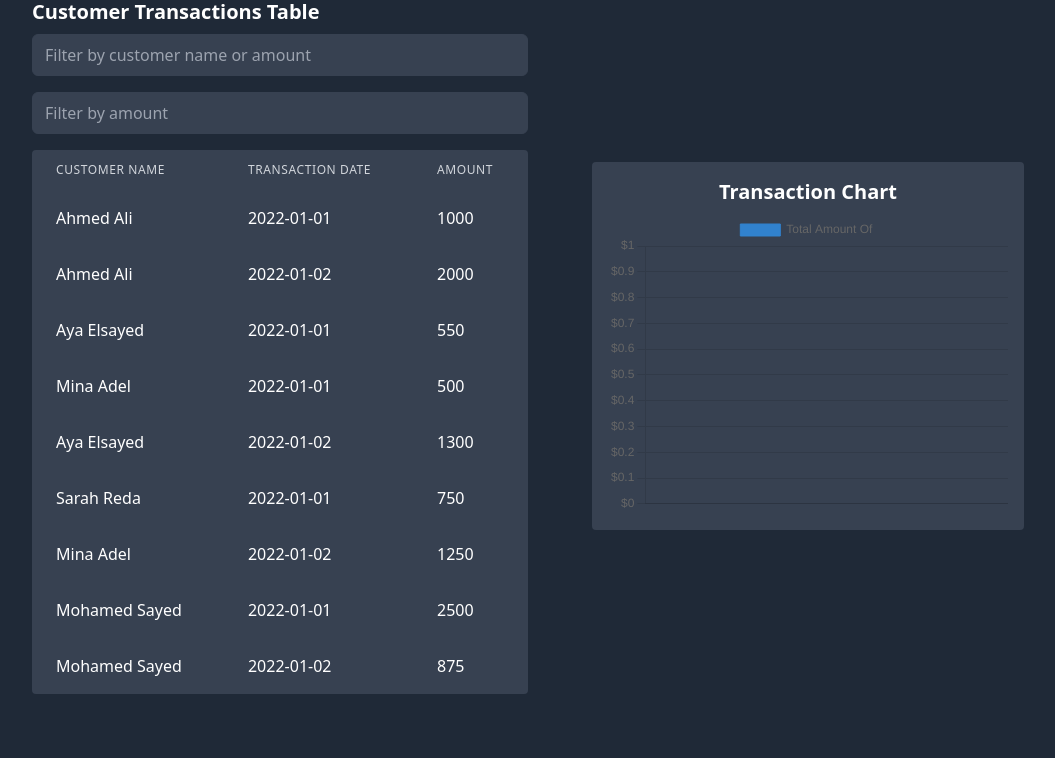
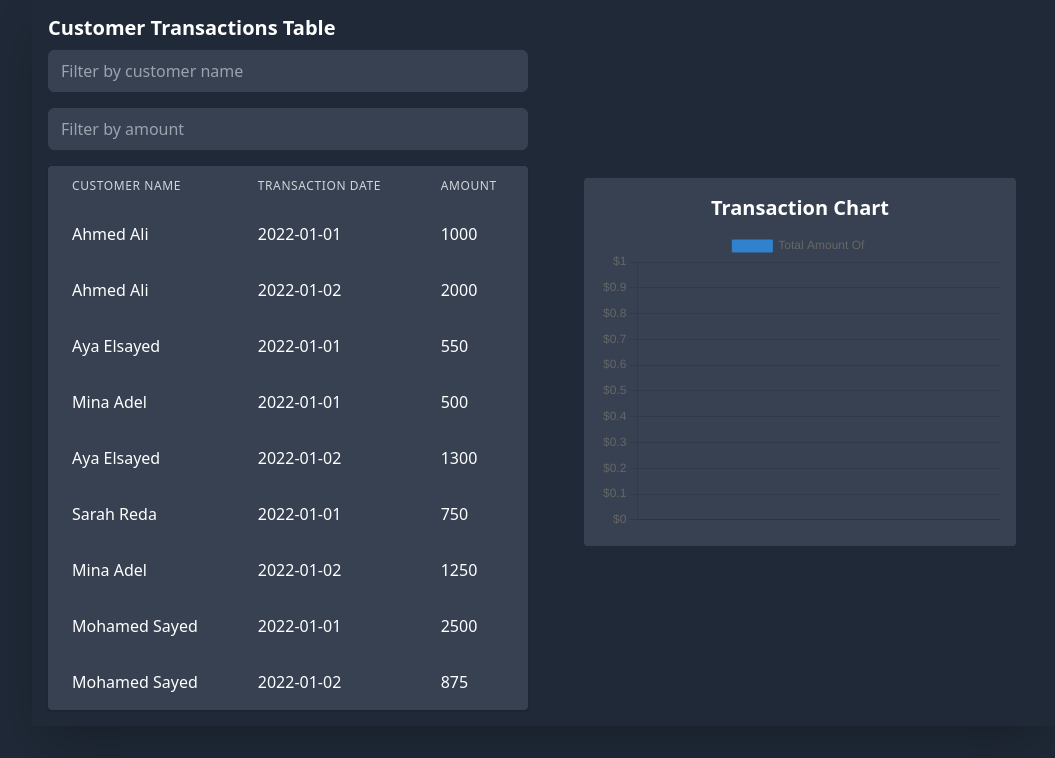
Before and after one commit to imrdoctor/Customer-Transactions, a plain HTML site: page index.html in a window 1280 px wide. Shown: the part 86-844 px from the top of the page, without its empty margins (96-1151 px from the left). Before the commit the page ends 812 px from the top, so only its background shows below. Drawn offline with nearby package versions, Linux system fonts and the light colour scheme.

Commit message:
Update index.html

```diff
--- a/index.html
+++ b/index.html
@@ -5,19 +5,18 @@
     <meta name="viewport" content="width=device-width, initial-scale=1.0">
     <title>Customer Transactions App</title>
     <link href="https://cdn.jsdelivr.net/npm/tailwindcss@2.2.19/dist/tailwind.min.css" rel="stylesheet">
-    <!-- استخدمت التيلوند جاهز وعارف انه غلط عشان الوقت بس  -->
-     <link rel="stylesheet" href="css/style.css">
+    <link rel="stylesheet" href="css/style.css">
 </head>
 <body class="bg-gray-800 text-white p-8">
 
     <div class="max-w-5xl mx-auto">
         <h1 class="text-3xl font-bold mb-4 text-center">Customer Transactions</h1>
-        <div class="grid grid-cols-1 md:grid-cols-2 gap-8">
+        <div class="grid grid-cols-1 md:grid-cols-2 gap-8 shadow-2xl p-4">
             <div>
                 <h2 class="text-xl font-bold mb-2">Customer Transactions Table</h2>
-                <input type="text" id="filterInput" class="w-full mb-4 px-3 py-2 rounded-md border border-gray-700 focus:outline-none focus:ring focus:border-blue-300" placeholder="Filter by customer name or amount">
+                <input type="text" id="filterInput" class="w-full mb-4 px-3 py-2 rounded-md border border-gray-700 focus:outline-none focus:ring focus:border-blue-300" placeholder="Filter by customer name">
                 <input type="text" id="filterAmountInput" class="w-full mb-4 px-3 py-2 rounded-md border border-gray-700 focus:outline-none focus:ring focus:border-blue-300" placeholder="Filter by amount">
-                <table id="dataTable" class="w-full table-auto bg-gray-700 rounded">
+                <table id="dataTable" class="w-full table-auto bg-gray-700 rounded shadow">
                     <thead>
                         <tr class="">
                             <th class="px-6 py-3 text-left text-xs font-medium text-gray-300 uppercase tracking-wider">Customer Name</th>
@@ -37,6 +36,7 @@
             </div>
         </div>
     </div>
+
     <script src="https://cdn.jsdelivr.net/npm/chart.js"></script>
     <script src="js/script.js"></script>
 </body>
```
